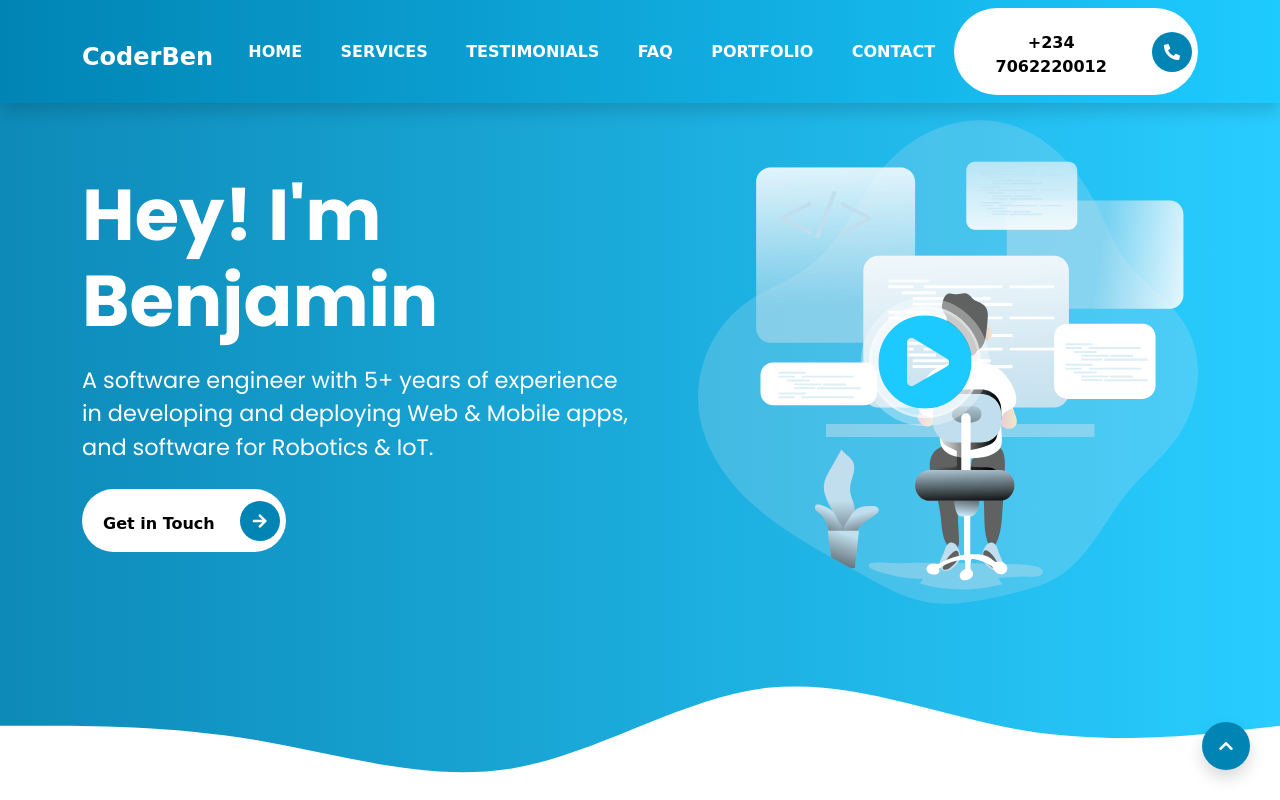
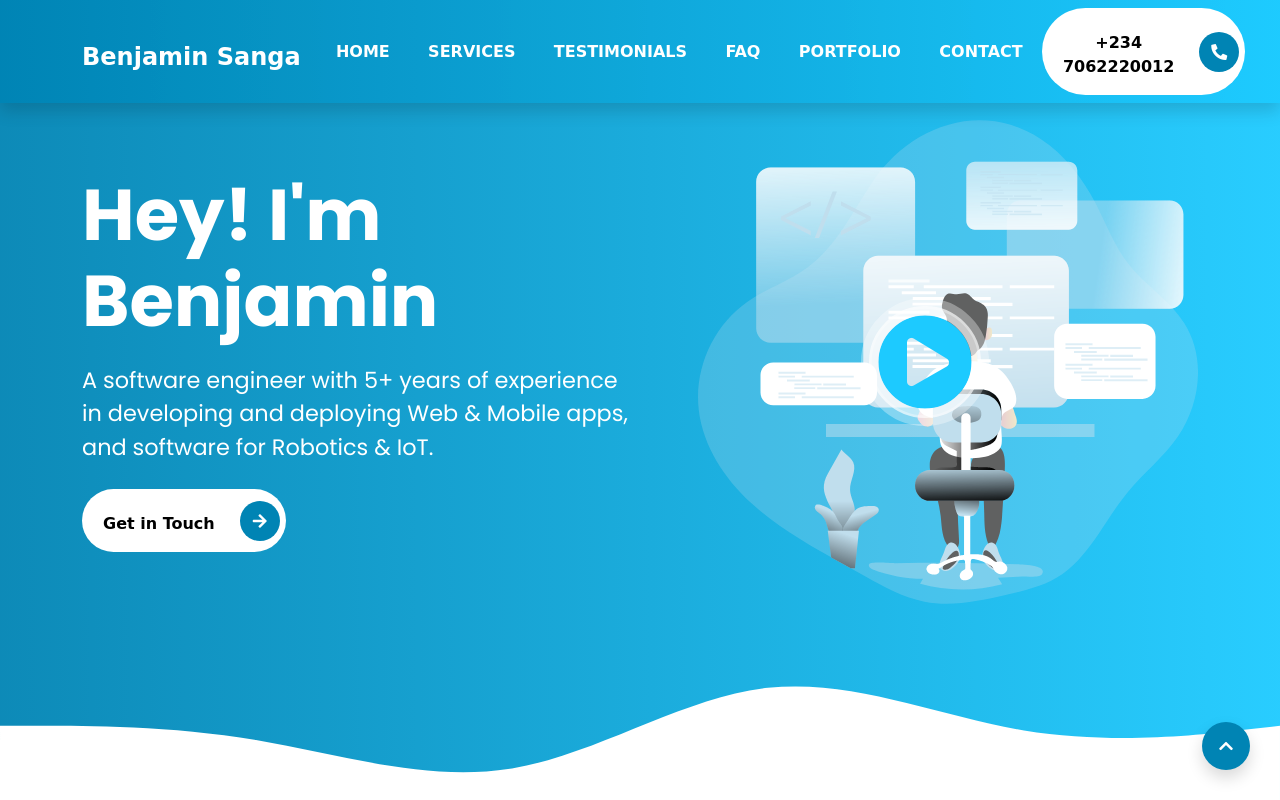
Before and after one commit to benjaminsanga/benjaminsanga.github.io, a website: page index.html in a window 1280 px wide. Shown: the top 800 px of the page. Drawn offline with Linux system fonts and the light colour scheme; a web font is replaced by a local one.

Commit message:
changed coder ben to benjamin sanga

```diff
--- a/index.html
+++ b/index.html
@@ -16,7 +16,7 @@
         <div class="container">
           <a class="navbar-brand pt-3" href="/">
               <!-- <img src="images/money.png" alt="Logo Image"> -->
-              CoderBen
+              Benjamin Sanga
           </a>
           <button class="navbar-toggler" type="button" data-bs-toggle="collapse" data-bs-target="#navbarNav" aria-controls="navbarNav" aria-expanded="false" aria-label="Toggle navigation">
             <span class="navbar-toggler-icon"></span>
@@ -749,7 +749,7 @@
       <div class="container mt-5">
         <div class="row text-white justify-content-center mt-3 pb-3">
           <div class="col-12 col-sm-6 col-lg-6">
-            <h5 class="text-capitalize fw-bold">CoderBen</h5>
+            <h5 class="text-capitalize fw-bold">Benjamin Sanga</h5>
             <hr class="bg-white d-inline-block mb-4" style="width: 60px;height: 2px;">
             <p class="lh-lg">
               I am passionate about using software to solve the world's problems, automate everyday activities, and empower businesses.
```
